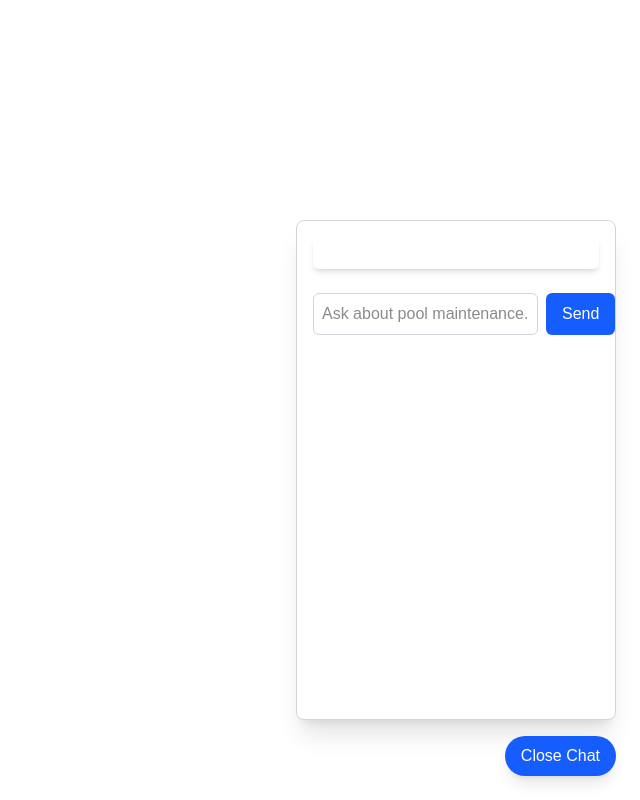
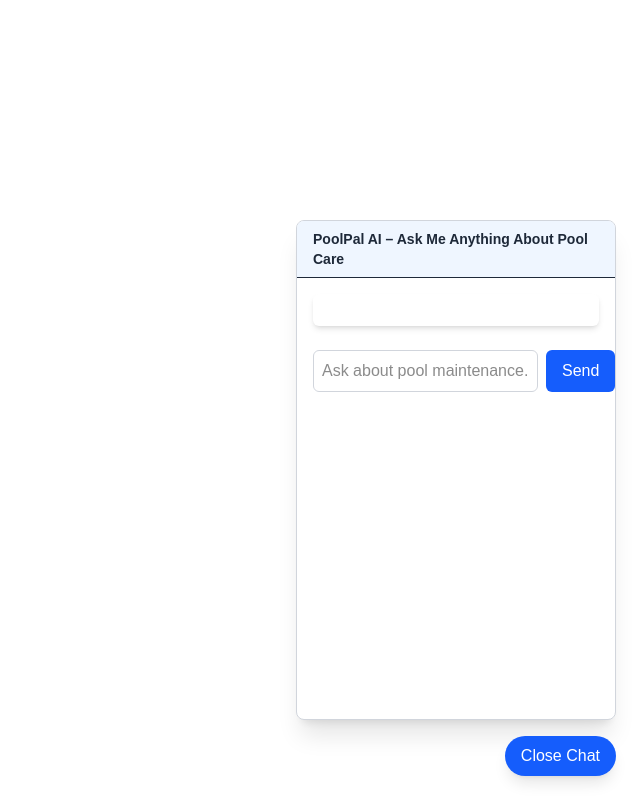
Before and after one commit to timothydrew92/poolpal-ai-chat, a Next.js app: page / in a window 1280 px wide. Both pictures are taken after a click on the button "Chat with PoolPal". Shown: the whole page, without its empty margins (640-1280 px from the left). Built offline with nearby package versions, Linux system fonts and the light colour scheme.

Commit message:
Add header to PoolPal chat widget

```diff
--- a/src/app/page.tsx
+++ b/src/app/page.tsx
@@ -19,6 +19,11 @@ export default function Home() {
       {/* Floating Chat Window */}
       {open && (
   <div className="fixed bottom-20 right-6 z-40 w-80 h-[500px] bg-white border border-gray-300 shadow-xl rounded-lg overflow-hidden">
+    {/* This is your header */}
+    <div className="border-b px-4 py-2 text-sm font-semibold bg-blue-50 text-gray-800">
+      PoolPal AI – Ask Me Anything About Pool Care
+    </div>
+
     <div className="p-4 h-full">
       <ChatBot />
     </div>
```
Lines whose indentation alone changed are shown as unchanged.
